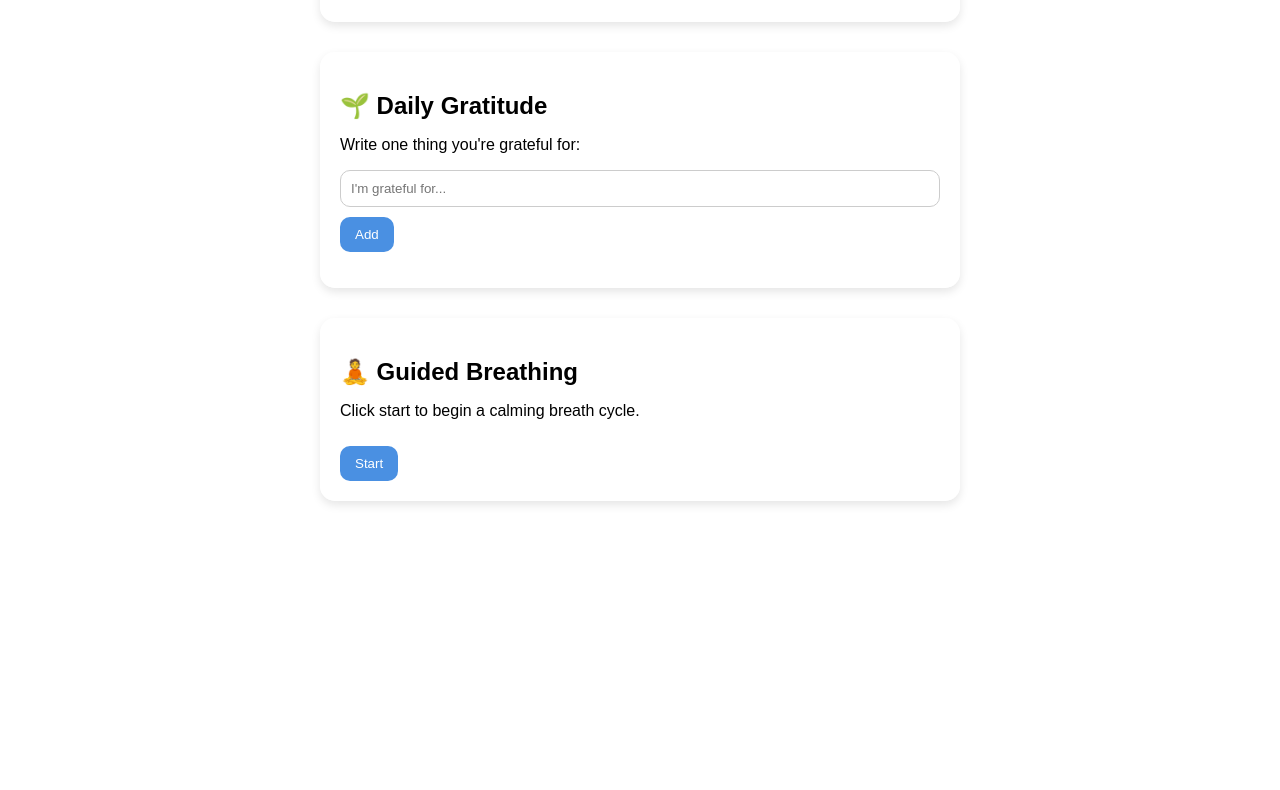
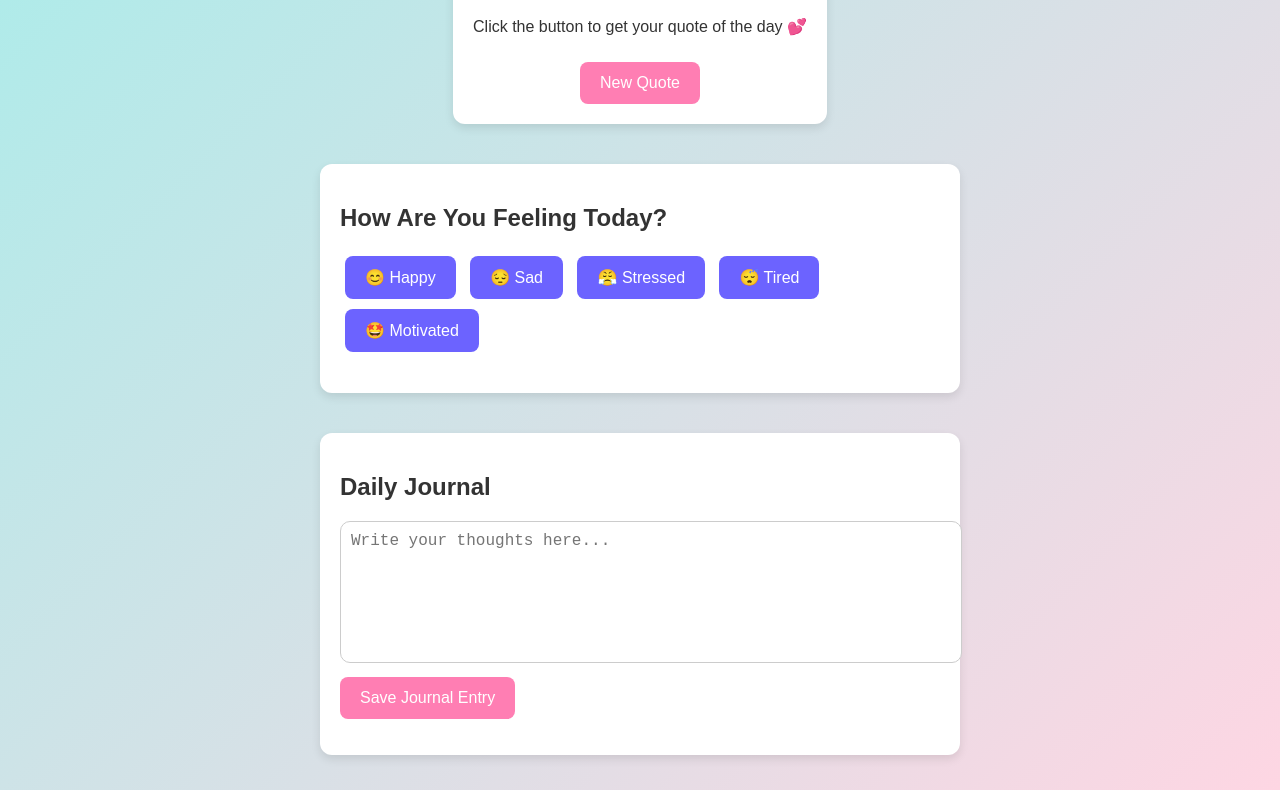
Before and after one commit to courtlynn00-web/my-app, a plain HTML site: page index.html in a window 1280 px wide. Shown: the part 203-993 px from the top of the page. Before the commit the page ends 800 px from the top, so only its background shows below. Drawn offline with Linux system fonts and the light colour scheme.

Commit message:
Update index.html

```diff
--- a/index.html
+++ b/index.html
@@ -1,102 +1,148 @@
-<!-- ========= MENTAL HEALTH FEATURES ========= -->
+<!DOCTYPE html>
+<html lang="en">
+<head>
+  <meta charset="UTF-8" />
+  <meta name="viewport" content="width=device-width, initial-scale=1.0" />
+  <title>Mindful Moments</title>
+  <style>
+    body {
+      margin: 0;
+      font-family: Arial, sans-serif;
+      background: linear-gradient(135deg, #a8edea, #fed6e3);
+      color: #333;
+      display: flex;
+      flex-direction: column;
+      align-items: center;
+      padding: 20px;
+    }
 
-<style>
-  .mh-section {
-    max-width: 600px;
-    margin: 30px auto;
-    background: #ffffffd5;
+    h1 {
+      margin-top: 20px;
+      font-size: 2.5rem;
+      text-align: center;
+    }
+
+    .quote-box {
+      background: white;
       padding: 20px;
-    border-radius: 15px;
-    box-shadow: 0 4px 10px rgba(0,0,0,0.1);
-    font-family: Arial, sans-serif;
+      border-radius: 12px;
+      max-width: 500px;
+      text-align: center;
+      margin: 20px 0;
+      box-shadow: 0 4px 10px rgba(0, 0, 0, 0.1);
     }
-  .mh-section h2 {
-    margin-bottom: 10px;
-  }
-  .mh-btn {
-    padding: 10px 15px;
+
+    button {
+      padding: 12px 20px;
+      background: #ff7eb3;
       border: none;
-    background: #4a90e2;
+      border-radius: 8px;
+      font-size: 1rem;
       color: white;
-    border-radius: 10px;
       cursor: pointer;
       margin-top: 10px;
     }
-  .mh-btn:hover {
-    background: #3577c4;
+
+    button:hover {
+      background: #ff558a;
     }
-  #gratitude-list li {
-    margin: 5px 0;
+
+    .section {
+      background: white;
+      padding: 20px;
+      border-radius: 12px;
+      max-width: 600px;
+      width: 100%;
+      margin: 20px 0;
+      box-shadow: 0 4px 10px rgba(0, 0, 0, 0.1);
     }
-  #mood-emoji span {
-    font-size: 35px;
-    cursor: pointer;
-    padding: 5px;
+
+    textarea {
+      width: 100%;
+      height: 120px;
+      border-radius: 10px;
+      border: 1px solid #ccc;
+      padding: 10px;
+      font-size: 1rem;
+      resize: none;
     }
-  #mood-emoji span:hover {
-    transform: scale(1.2);
+
+    .mood-buttons button {
+      background: #6c63ff;
+      margin: 5px;
+    }
+
+    .mood-buttons button:hover {
+      background: #4b43d1;
     }
   </style>
+</head>
+<body>
 
-<!-- ========= FEATURE 1: MOOD CHECK-IN ========= -->
-<div class="mh-section">
-  <h2>🌤️ Mood Check-In</h2>
-  <p>Select how you're feeling today:</p>
-  <div id="mood-emoji">
-    <span onclick="saveMood('😄')">😄</span>
-    <span onclick="saveMood('🙂')">🙂</span>
-    <span onclick="saveMood('😐')">😐</span>
-    <span onclick="saveMood('😔')">😔</span>
-    <span onclick="saveMood('😢')">😢</span>
+  <h1>Mindful Moments</h1>
+
+  <!-- Daily Quote Generator -->
+  <div class="quote-box">
+    <h2>Daily Motivation</h2>
+    <p id="quote">Click the button to get your quote of the day 💕</p>
+    <button onclick="newQuote()">New Quote</button>
   </div>
-  <p id="mood-output" style="margin-top:10px; font-weight:bold;"></p>
+
+  <!-- Mood Tracker -->
+  <div class="section">
+    <h2>How Are You Feeling Today?</h2>
+    <div class="mood-buttons">
+      <button onclick="trackMood('😊 Happy')">😊 Happy</button>
+      <button onclick="trackMood('😔 Sad')">😔 Sad</button>
+      <button onclick="trackMood('😤 Stressed')">😤 Stressed</button>
+      <button onclick="trackMood('😴 Tired')">😴 Tired</button>
+      <button onclick="trackMood('🤩 Motivated')">🤩 Motivated</button>
+    </div>
+    <p id="mood-log" style="margin-top:10px; font-weight:bold;"></p>
+  </div>
+
+  <!-- Journal Section -->
+  <div class="section">
+    <h2>Daily Journal</h2>
+    <textarea id="journal" placeholder="Write your thoughts here..."></textarea>
+    <button onclick="saveJournal()">Save Journal Entry</button>
+    <p id="journal-status" style="margin-top:10px;"></p>
   </div>
 
   <script>
-  function saveMood(mood) {
-    document.getElementById("mood-output").innerText =
-      "You checked in as: " + mood + " — thanks for sharing ❤️";
+    // Quotes
+    const quotes = [
+      "You are stronger than you think.",
+      "One step at a time. You've got this.",
+      "Breathe. Everything will be okay.",
+      "Progress is still progress, no matter how small.",
+      "You deserve peace and happiness.",
+      "Be kind to yourself today.",
+      "You are enough just as you are.",
+      "Your feelings are valid."
+    ];
+
+    function newQuote() {
+      const q = quotes[Math.floor(Math.random() * quotes.length)];
+      document.getElementById('quote').innerText = q;
+    }
+
+    // Mood tracker
+    function trackMood(mood) {
+      document.getElementById('mood-log').innerText = `You logged: ${mood}`;
+    }
+
+    // Journal
+    function saveJournal() {
+      const entry = document.getElementById('journal').value;
+      if (!entry.trim()) {
+        document.getElementById('journal-status').innerText = "Please write something first.";
+        return;
+      }
+      localStorage.setItem('journalEntry', entry);
+      document.getElementById('journal-status').innerText = "Journal saved!";
     }
   </script>
 
-<!-- ========= FEATURE 2: GRATITUDE JOURNAL ========= -->
-<div class="mh-section">
-  <h2>🌱 Daily Gratitude</h2>
-  <p>Write one thing you're grateful for:</p>
-  <input id="gratitude-input" type="text" placeholder="I'm grateful for..." style="width:100%; padding:10px; border-radius:10px; border:1px solid #ccc;">
-  <button class="mh-btn" onclick="addGratitude()">Add</button>
-
-  <ul id="gratitude-list"></ul>
-</div>
-
-<script>
-  function addGratitude() {
-    const input = document.getElementById("gratitude-input");
-    if (input.value.trim() === "") return;
-
-    const li = document.createElement("li");
-    li.textContent = "• " + input.value;
-    document.getElementById("gratitude-list").appendChild(li);
-
-    input.value = "";
-  }
-</script>
-
-<!-- ========= FEATURE 3: BREATHING EXERCISE ========= -->
-<div class="mh-section">
-  <h2>🧘 Guided Breathing</h2>
-  <p id="breathing-text">Click start to begin a calming breath cycle.</p>
-  <button class="mh-btn" onclick="startBreathing()">Start</button>
-</div>
-
-<script>
-  function startBreathing() {
-    const text = document.getElementById("breathing-text");
-    text.innerText = "Inhale…";
-    setTimeout(() => text.innerText = "Hold…", 4000);
-    setTimeout(() => text.innerText = "Exhale…", 7000);
-    setTimeout(() => text.innerText = "Inhale…", 11000);
-  }
-</script>
-
-<!-- ========= END MENTAL HEALTH FEATURES ========= -->
+</body>
+</html>
```
Lines whose indentation alone changed are shown as unchanged.
